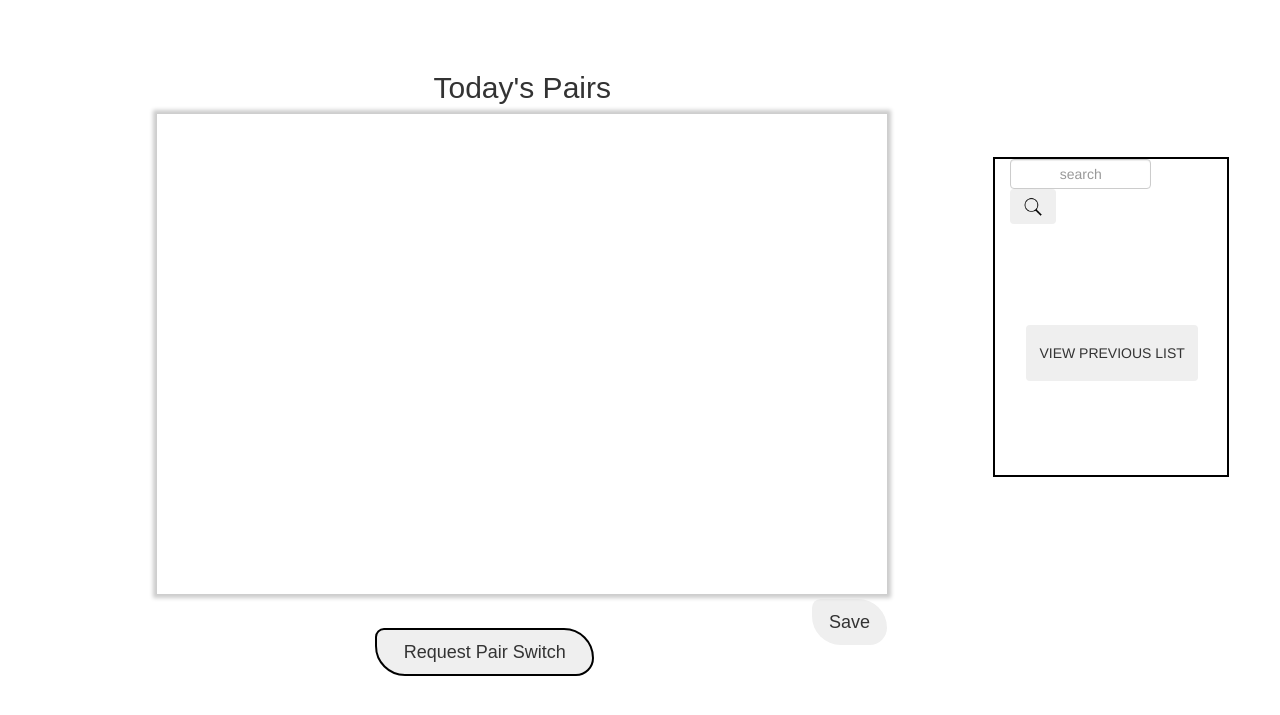
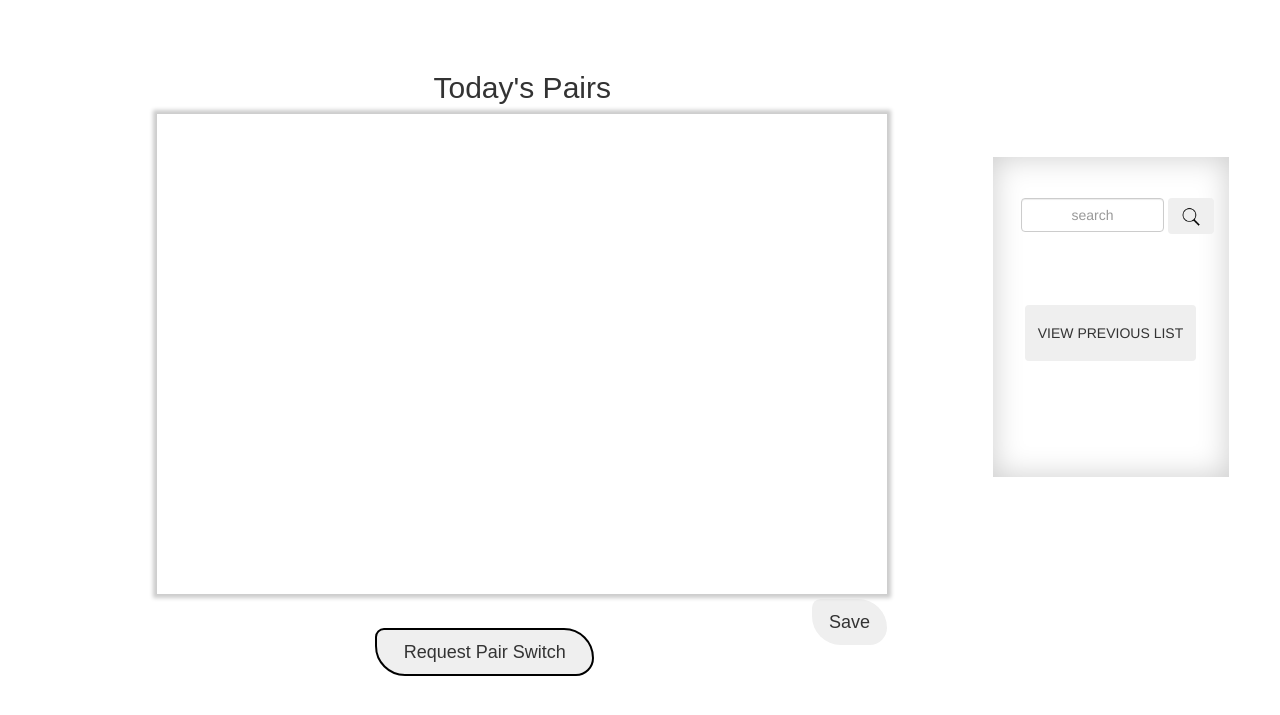
Before and after one commit to georgegithinji/STUDENT-PAIR-GENERATOR, a PHP site: page /user.html in a window 1280 px wide. Shown: the top 715 px of the page. Run offline with PHP 8.4, Linux system fonts and the light colour scheme; some libraries are stand-ins or nearby versions.

Commit message:
channged page layout

```diff
--- a/css/app.css
+++ b/css/app.css
@@ -94,7 +94,7 @@
 }
 
 .container.user-side2 {
-  border: 2px solid black;
+  box-shadow: inset 0 0 30px #ccc;
   width: 20%;
   float: right;
   height: 40vh;
@@ -110,7 +110,7 @@
 }
 
 .btn#view-previous {
-  margin-top: 50%;
+  margin-top: 35%;
   margin-left: 8%;
   height: 4em;
 }
@@ -130,14 +130,19 @@
   float: right;
 }
 
-.btn.search {
-  width: 2em;
-  height: 2em;
-}
-
 input.search {
+  margin-left: 6%;
   text-align: center;
   color: #000;
   width: 70%;
-  height: 20%;
+  margin-top: 20%;
 }
+
+.s-inline {
+  display: inline-block;
+  vertical-align: middle;
+}
+
+button.s-inline {
+  margin-top: 20%;
+}
--- a/user.html
+++ b/user.html
@@ -21,10 +21,11 @@
   </main>
   <main class="container user-side2">
     <form class="form-group">
-
-      <input class="form-control search" placeholder="search">
-      <button class="btn"><img src="images/search.png" width="20em" height="20em"></button>
-      <button class="btn" id="view-previous">VIEW PREVIOUS LIST</button>
+      <span>
+      <input class="form-control search s-inline"placeholder="search">
+      <button class="btn pull-right s-inline"><img src="images/search.png" width="20em" height="20em"></button>
+    </span>
+      <button class="btn " id="view-previous">VIEW PREVIOUS LIST</button>
 
     </form>
   </main>
```
